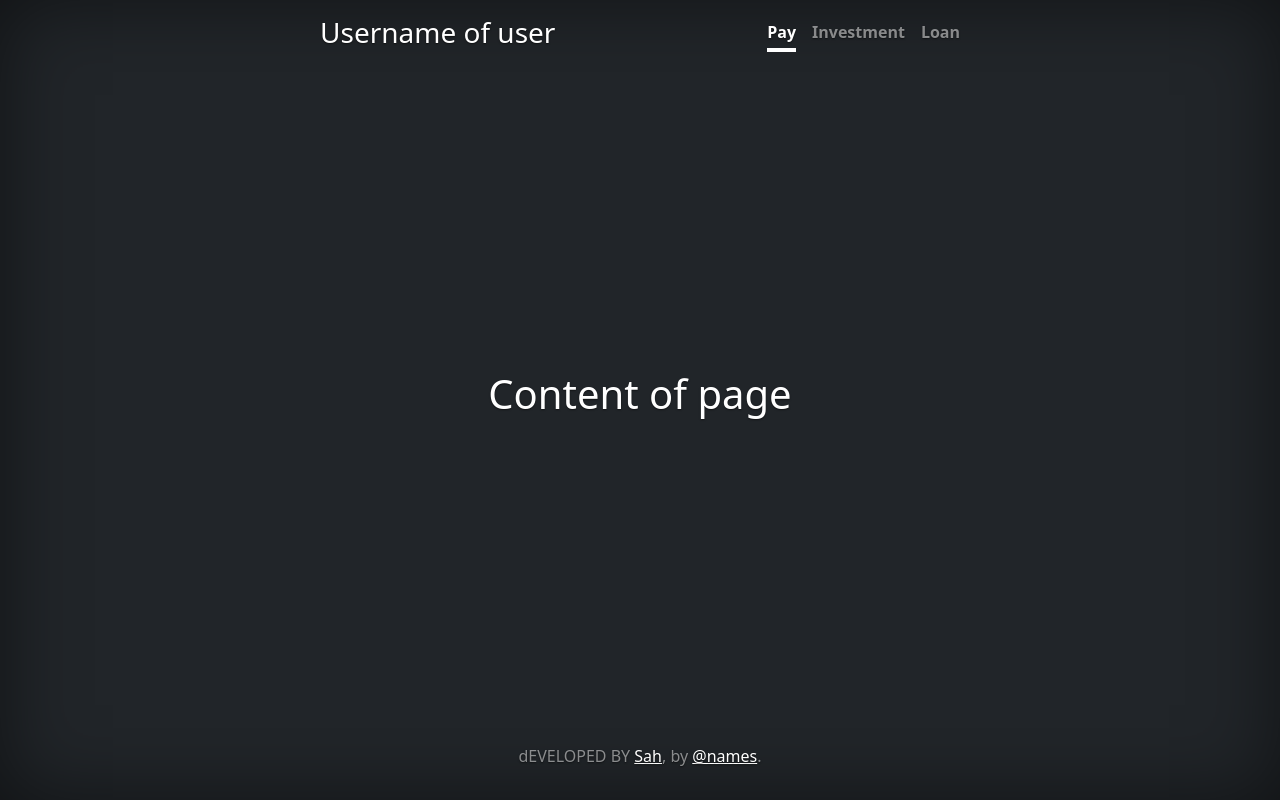
After one commit to sahilsgovekar/Payment_System_and_Financial_Interface_using_CBDC, a Flask app: page /home in a window 1280 px wide. The commit adds this page. Run offline with Flask 2, Linux system fonts and the light colour scheme; some libraries are stand-ins or nearby versions.

Commit message:
Implemented Main interface landing page ui

```diff
--- a/server.py
+++ b/server.py
@@ -90,8 +90,14 @@ def login_or_sign_up():
     return render_template("loginorsignup.html")
 
 @app.route("/")
+def main():
+    return redirect(url_for('login_or_sign_up'))
+
+
+#home page or main landing page
+@app.route("/home")
 def home():
-    return redirect(url_for('login_or_sign_up'))
+    return render_template("home.html")
 
 
 if __name__ == "__main__":
--- /dev/null
+++ b/static/cover.css
@@ -0,0 +1,105 @@
+/*
+ * Globals
+ */
+
+
+/* Custom default button */
+.btn-light,
+.btn-light:hover,
+.btn-light:focus {
+  color: #333;
+  text-shadow: none; /* Prevent inheritance from `body` */
+}
+
+
+/*
+ * Base structure
+ */
+
+body {
+  text-shadow: 0 .05rem .1rem rgba(0, 0, 0, .5);
+  box-shadow: inset 0 0 5rem rgba(0, 0, 0, .5);
+}
+
+.cover-container {
+  max-width: 42em;
+}
+
+
+/*
+ * Header
+ */
+
+.nav-masthead .nav-link {
+  color: rgba(255, 255, 255, .5);
+  border-bottom: .25rem solid transparent;
+}
+
+.nav-masthead .nav-link:hover,
+.nav-masthead .nav-link:focus {
+  border-bottom-color: rgba(255, 255, 255, .25);
+}
+
+.nav-masthead .nav-link + .nav-link {
+  margin-left: 1rem;
+}
+
+.nav-masthead .active {
+  color: #fff;
+  border-bottom-color: #fff;
+}
+
+
+
+
+/* style */
+.bd-placeholder-img {
+    font-size: 1.125rem;
+    text-anchor: middle;
+    -webkit-user-select: none;
+    -moz-user-select: none;
+    user-select: none;
+  }
+
+@media (min-width: 768px) {
+    .bd-placeholder-img-lg {
+      font-size: 3.5rem;
+    }
+  }
+
+.b-example-divider {
+    height: 3rem;
+    background-color: rgba(0, 0, 0, .1);
+    border: solid rgba(0, 0, 0, .15);
+    border-width: 1px 0;
+    box-shadow: inset 0 .5em 1.5em rgba(0, 0, 0, .1), inset 0 .125em .5em rgba(0, 0, 0, .15);
+  }
+
+.b-example-vr {
+    flex-shrink: 0;
+    width: 1.5rem;
+    height: 100vh;
+  }
+
+.bi {
+    vertical-align: -.125em;
+    fill: currentColor;
+  }
+
+.nav-scroller {
+    position: relative;
+    z-index: 2;
+    height: 2.75rem;
+    overflow-y: hidden;
+  }
+
+.nav-scroller .nav {
+    display: flex;
+    flex-wrap: nowrap;
+    padding-bottom: 1rem;
+    margin-top: -1px;
+    overflow-x: auto;
+    text-align: center;
+    white-space: nowrap;
+    -webkit-overflow-scrolling: touch;
+  }
--- /dev/null
+++ b/templates/home.html
@@ -0,0 +1,73 @@
+<!doctype html>
+<html lang="en" class="h-100">
+
+<head>
+    <meta charset="utf-8">
+    <meta http-equiv="X-UA-Compatible" content="IE=edge">
+    <meta name="viewport" content="width=device-width, initial-scale=1">
+    <!-- <meta name="description" content="">
+    <meta name="author" content="Sahil Govekar"> -->
+
+    <title>CBDC Financial Interface</title>
+
+    <!-- Link Section -->
+
+    <!-- Bootstrap Link Sectionb CDN -->
+    <link href="https://cdn.jsdelivr.net/npm/bootstrap@5.3.0-alpha1/dist/css/bootstrap.min.css" rel="stylesheet"
+        integrity="sha384-GLhlTQ8iRABdZLl6O3oVMWSktQOp6b7In1Zl3/Jr59b6EGGoI1aFkw7cmDA6j6gD" crossorigin="anonymous">
+    <script src="https://cdn.jsdelivr.net/npm/bootstrap@5.3.0-alpha1/dist/js/bootstrap.bundle.min.js"
+        integrity="sha384-w76AqPfDkMBDXo30jS1Sgez6pr3x5MlQ1ZAGC+nuZB+EYdgRZgiwxhTBTkF7CXvN"
+        crossorigin="anonymous"></script>
+
+
+    <link href="/docs/5.3/dist/css/bootstrap.min.css" rel="stylesheet"
+        integrity="sha384-GLhlTQ8iRABdZLl6O3oVMWSktQOp6b7In1Zl3/Jr59b6EGGoI1aFkw7cmDA6j6gD" crossorigin="anonymous">
+
+    <!-- Style for Cover i.e Home -->
+    <link href="{{ url_for('static', filename='cover.css') }}" rel="stylesheet">
+
+</head>
+
+
+
+
+
+
+<body class="d-flex h-100 text-center text-bg-dark">
+
+    <div class="cover-container d-flex w-100 h-100 p-3 mx-auto flex-column">
+
+        <!-- Heading include username from database and nav bar -->
+        <header class="mb-auto">
+            <div>
+                <h3 class="float-md-start mb-0">Username of user</h3>
+                <nav class="nav nav-masthead justify-content-center float-md-end">
+                    <a class="nav-link fw-bold py-1 px-0 active" aria-current="page" href="#">Pay</a>
+                    <a class="nav-link fw-bold py-1 px-0" href="#">Investment</a>
+                    <a class="nav-link fw-bold py-1 px-0" href="#">Loan</a>
+                </nav>
+            </div>
+        </header>
+
+
+
+        <!-- main sectrion content -->
+        <main class="px-3">
+            <h1>Content of page</h1>
+        </main>
+
+
+
+
+        <!-- footer section -->
+        <footer class="mt-auto text-white-50">
+            <p>dEVELOPED BY <a href="https://github.com/sahilsgovekar" class="text-white">Sah</a>, by <a
+                    href="https://twitter.com/sahilsgovekar" class="text-white">@names</a>.</p>
+        </footer>
+    </div>
+
+
+
+</body>
+
+</html>
--- a/templates/loginorsignup.html
+++ b/templates/loginorsignup.html
@@ -8,7 +8,7 @@
       crossorigin="anonymous"
     ></script>
     <link rel="stylesheet" href="{{ url_for('static', filename='ls_style.css') }}" />
-    <title>Sign in & Sign up Form</title>
+    <title>Login / Signup</title>
   </head>
   <body>
     <div class="container">
```
Also changed, not shown: static/homecss.css (added).
